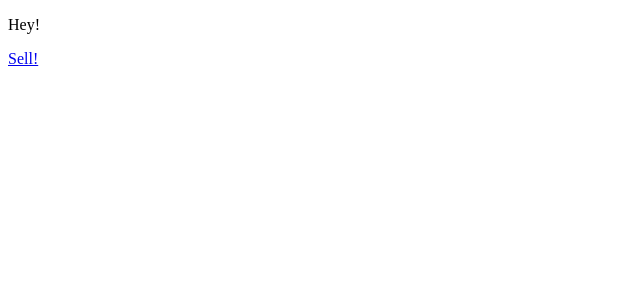
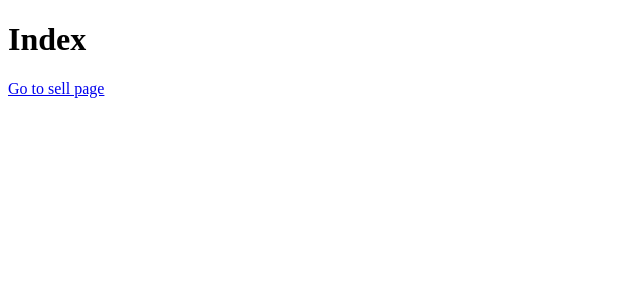
Before and after one commit to SaraMiri/sick-fits, a Next.js app in the folder frontend/: page / in a window 1280 px wide. Shown: the top 300 px of the page, without its empty margins (0-640 px from the left). Built offline with nearby package versions, Linux system fonts and the light colour scheme.

Commit message:
Changed names on <p> in sell and index

```diff
--- a/frontend/pages/index.js
+++ b/frontend/pages/index.js
@@ -3,9 +3,9 @@ import Link from "next/link";
 
 const Home = props => (
   <div>
-    <p>Hey!</p>
+    <h1>Index</h1>
     <Link href="/sell">
-      <a>Sell!</a>
+      <a>Go to sell page</a>
     </Link>
   </div>
 );
--- a/frontend/pages/sell.js
+++ b/frontend/pages/sell.js
@@ -3,9 +3,9 @@ import Link from "next/link";
 
 const Sell = props => (
   <div>
-    <p>Sell!</p>
+    <h1>Sell</h1>
     <Link href="/">
-      <a>Home!</a>
+      <a>Go back Home</a>
     </Link>
   </div>
 );
```
